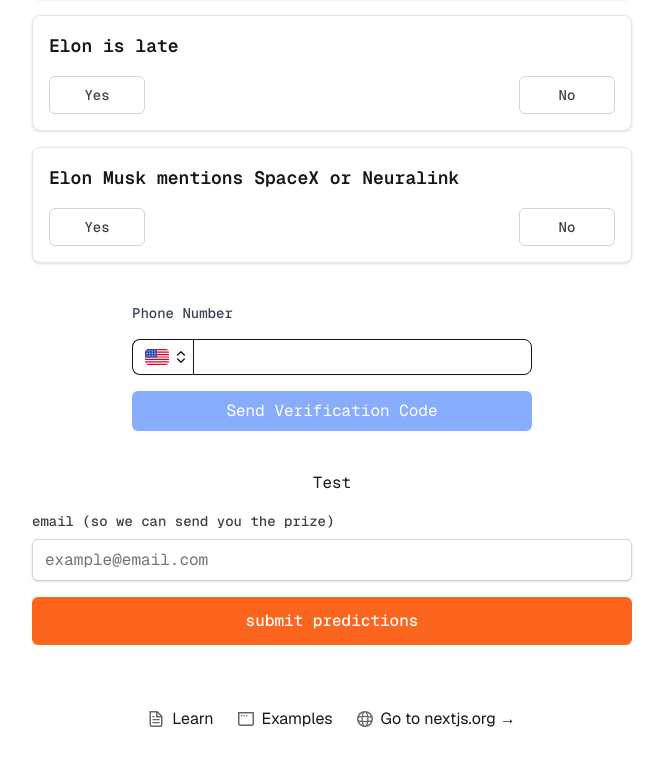
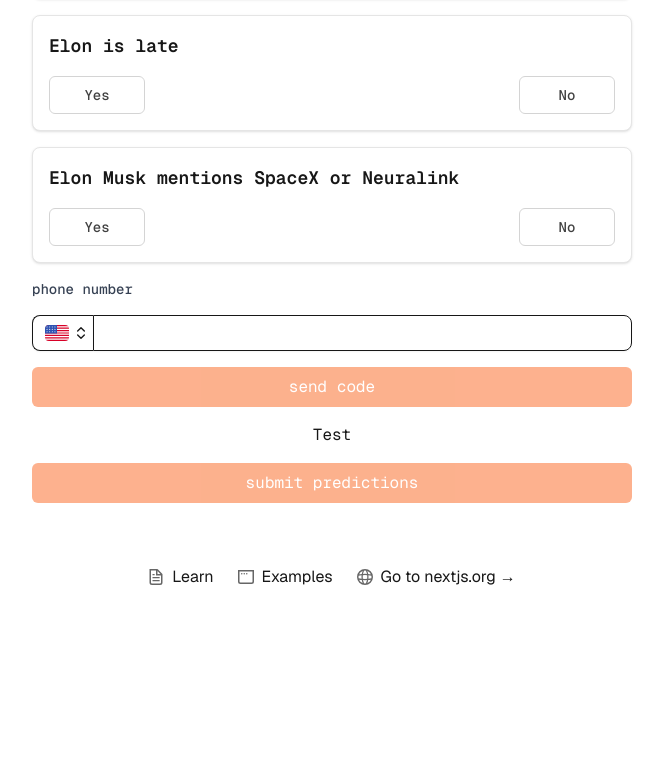
Before and after one commit to Jish2/sus-parlays, a Next.js app: page / in a window 1280 px wide. Shown: the part 1173-1938 px from the top of the page, without its empty margins (308-971 px from the left). After the commit the page ends 1840 px from the top, so only its background shows below. Built offline with nearby package versions, Linux system fonts and the light colour scheme.

Commit message:
minor verification fixes

```diff
--- a/src/app/api/verify-code/route.ts
+++ b/src/app/api/verify-code/route.ts
@@ -35,6 +35,7 @@
 
     return Response.json({ success: true });
   } catch (err) {
+    console.error(err);
     return Response.json({ error: (err as Error).message }, { status: 500 });
   }
 }
--- a/src/app/page.tsx
+++ b/src/app/page.tsx
@@ -47,6 +47,7 @@
   const [errors, setErrors] = useState<string[]>([]);
   const [isSubmitting, setIsSubmitting] = useState(false);
   const [isShow, setIsShow] = useState(false);
+  const [isVerified, setIsVerified] = useState(false);
 
   const handleSubmit = (e: React.FormEvent<HTMLFormElement>) => {
     e.preventDefault();
@@ -132,7 +133,10 @@
 
           {!isShow && (
             <>
-              <Verification />
+              <Verification
+                isVerified={isVerified}
+                setIsVerified={setIsVerified}
+              />
 
               <button
                 onClick={() => {
@@ -146,27 +150,6 @@
               >
                 Test
               </button>
-
-              <div className="w-full">
-                <label
-                  htmlFor="email"
-                  className="block text-sm font-medium text-neutral-700 dark:text-neutral-300 mb-2"
-                >
-                  email (so we can send you the prize)
-                </label>
-                <input
-                  type="email"
-                  id="email"
-                  value={email}
-                  onChange={(e) => setEmail(e.target.value)}
-                  placeholder="example@email.com"
-                  className="w-full px-3 py-2 border border-neutral-300 dark:border-neutral-600 rounded-md shadow-sm
-                        bg-white dark:bg-neutral-700 text-neutral-900 dark:text-white
-                        placeholder-neutral-500 dark:placeholder-neutral-400
-                        focus:outline-none focus:ring-2 focus:ring-blue-500 focus:border-blue-500
-                        dark:focus:ring-blue-400 dark:focus:border-blue-400"
-                />
-              </div>
 
               {errors.length > 0 && (
                 <div className="bg-red-50 dark:bg-red-900/20 border border-red-200 dark:border-red-800 rounded-md p-4 w-full mb-4">
@@ -200,11 +183,8 @@
 
               <button
                 type="submit"
-                disabled={isSubmitting}
-                className="w-full px-4 py-3 bg-[#fb651e] text-white rounded-md font-medium
-                      hover:brightness-95 focus:outline-none focus:ring-2 focus:ring-[#fb651e] focus:ring-offset-2
-                      dark:focus:ring-offset-neutral-900 disabled:opacity-50 disabled:cursor-not-allowed
-                      transition-colors"
+                disabled={!isVerified || isSubmitting}
+                className="w-full py-2 px-4 bg-[#fb651e] text-white rounded-md hover:bg-[#fb651e]/90 disabled:opacity-50"
               >
                 {isSubmitting ? (
                   <div className="flex items-center justify-center">
--- a/src/components/verification.tsx
+++ b/src/components/verification.tsx
@@ -38,12 +38,11 @@
   }
 }
 
-export default function Verification() {
+export default function Verification({ isVerified, setIsVerified }) {
   const [code, setCode] = useState("");
   const [phone, setPhone] = useState("");
   const [isCodeSent, setIsCodeSent] = useState(false);
   const [isLoading, setIsLoading] = useState(false);
-  const [isVerified, setIsVerified] = useState(false);
 
   const handleSendCode = async () => {
     if (!phone) {
@@ -105,21 +104,18 @@
     return (
       <div className="flex flex-col items-center justify-center space-y-4">
         <div className="text-green-600 font-semibold">
-          ✓ Phone number verified successfully!
+          ✓ phone number verified successfully!
         </div>
-        <div className="text-sm text-gray-600">You are now logged in.</div>
+        <div className="text-sm text-gray-600">you are now logged in.</div>
       </div>
     );
   }
 
   return (
-    <div
-      className="flex flex-col space-y-6 w-full max-w-md mx-auto p-6"
-      onKeyDown={handleKeyPress}
-    >
+    <div className="flex flex-col space-y-6 w-full" onKeyDown={handleKeyPress}>
       <div className="space-y-4">
         <label className="block text-sm font-medium text-gray-700">
-          Phone Number
+          phone number
         </label>
         <PhoneInput
           value={phone}
@@ -131,9 +127,9 @@
           <button
             onClick={handleSendCode}
             disabled={isLoading || !phone}
-            className="w-full py-2 px-4 bg-blue-600 text-white rounded-md hover:bg-blue-700 disabled:opacity-50"
+            className="w-full py-2 px-4 bg-[#fb651e] text-white rounded-md hover:bg-[#fb651e]/90 disabled:opacity-50"
           >
-            {isLoading ? "Sending..." : "Send Verification Code"}
+            {isLoading ? "sending..." : "send code"}
           </button>
         )}
       </div>
@@ -141,7 +137,7 @@
       {isCodeSent && (
         <div className="space-y-4">
           <label className="block text-sm font-medium text-gray-700">
-            Enter Verification Code
+            enter verification code
           </label>
           <InputOTP
             maxLength={6}
@@ -176,7 +172,7 @@
               disabled={isLoading}
               className="text-sm text-blue-600 hover:text-blue-800"
             >
-              Resend Code
+              resend code
             </button>
           </div>
         </div>
```
